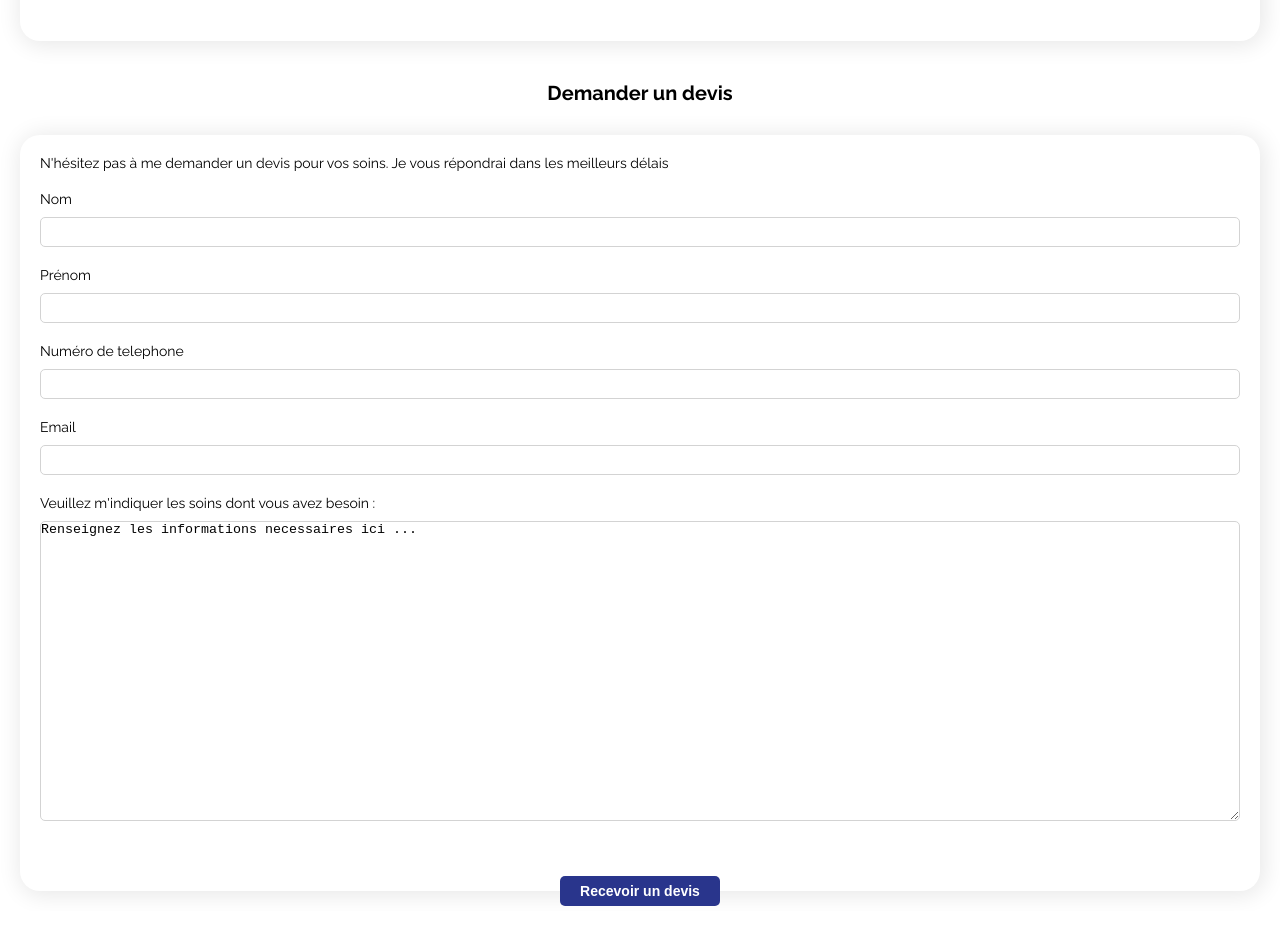
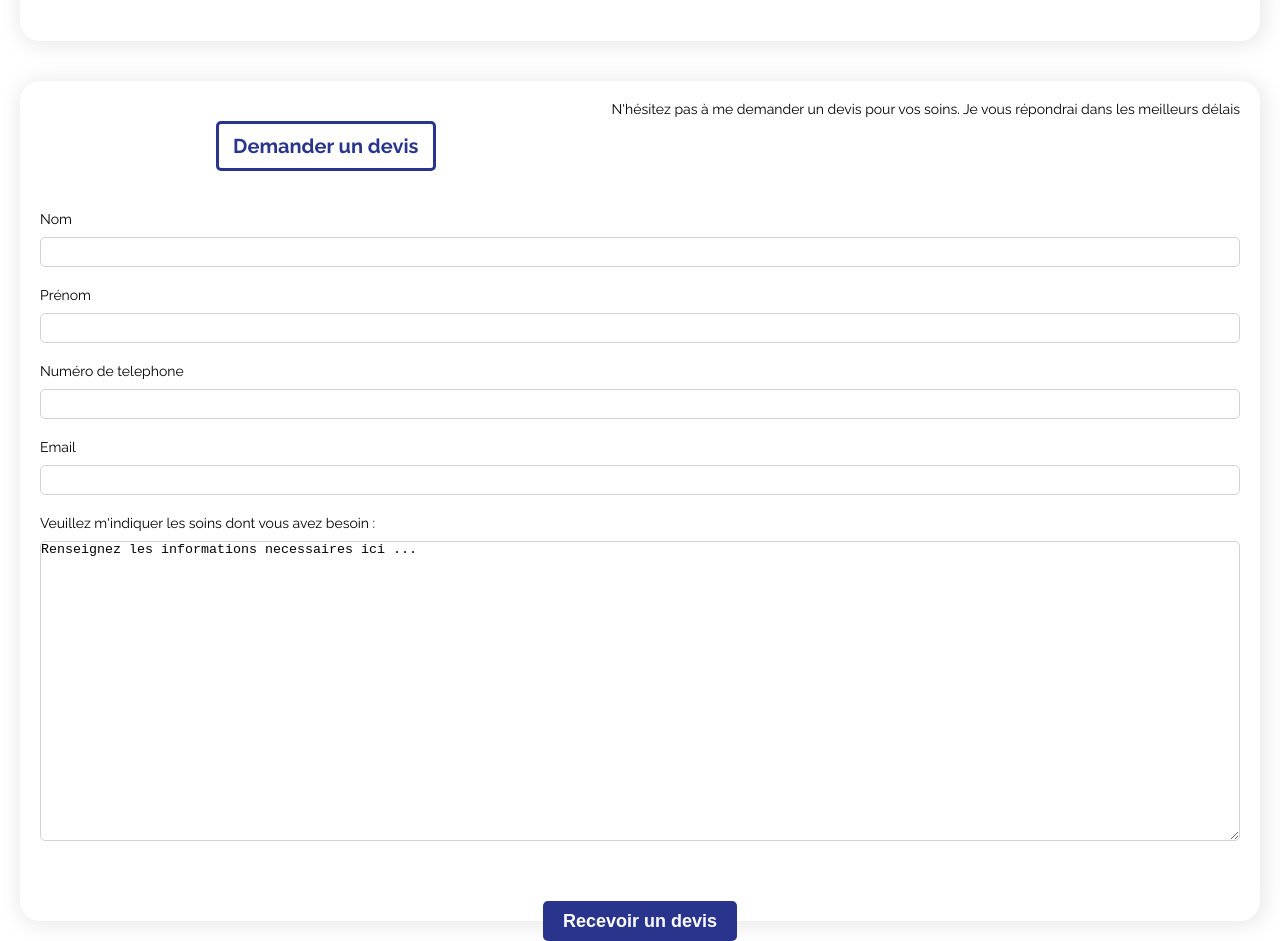
Before and after one commit to antoineThomasCode/Laurence, a website: page index.html in a window 1280 px wide. Shown: the part 883-1824 px from the top of the page. Before the commit the page ends 1794 px from the top, so only its background shows below. Drawn offline with Linux system fonts and the light colour scheme.

Commit message:
adde sction

```diff
--- a/index.html
+++ b/index.html
@@ -53,10 +53,11 @@
             </div>
         </section>
         <section id="main_form">
-            <h2>
-                Demander un devis
-            </h2>
+
             <form action="POST">
+                <h2>
+                    Demander un devis
+                </h2>
                 <p>
                     N'hésitez pas à me demander un devis pour vos soins. Je vous répondrai dans les meilleurs délais
                 </p>
--- a/sass/pages/homepage.scss
+++ b/sass/pages/homepage.scss
@@ -133,8 +133,15 @@ main {
     #main_form {
         display: flex;
         flex-wrap: wrap;
+        row-gap: 30px;
         h2{
             justify-content: center;
+            border: solid 3px #29358C;
+            color: #29358C;
+            border-radius: 5px;
+            padding: 10px;
+            max-width: 220px;
+            margin: 20px auto;
         }
         > form {
             display: flex;
@@ -175,17 +182,17 @@ main {
             > button {
                 display: flex;
                 align-items: center;
-                font-size: 0.7em;
+                font-size: 0.9em;
                 height: 30px;
                 background-color: #29358C;
                 color: white;
                 font-weight: 600;
-                padding: 10px 20px;
+                padding: 20px 20px;
                 border: none;
                 border-radius: 5px;
                 margin: 0 auto;
                 position: relative;
-                bottom: -35px;
+                bottom: -40px;
             }
         }
     }
```
Also changed, not shown: css/style.css, 1 other file.
